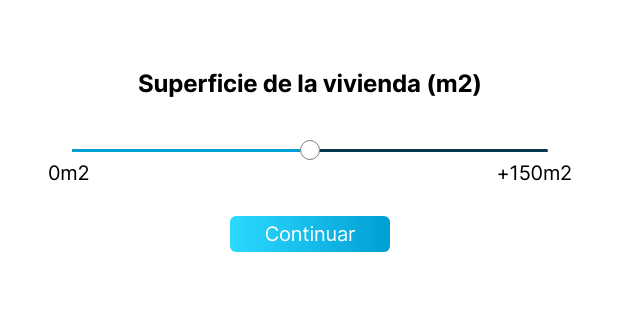
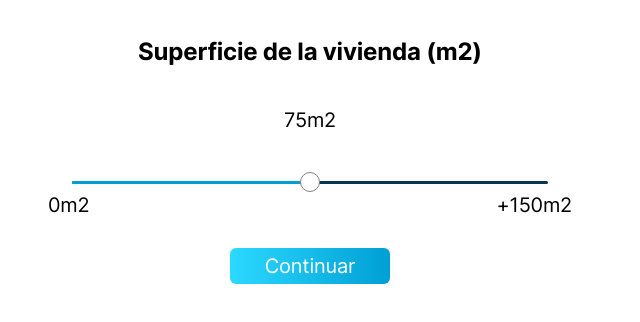
Before and after one commit to InfiniteDesignES/comproinmuebles.com, a React (Vite) app: page / in a window 1280 px wide. Shown: the top 322 px of the page, without its empty margins (0-640 px from the left). Built offline with nearby package versions, Linux system fonts and the light colour scheme.

Commit message:
Terminar slider de metros cuadrados

```diff
--- a/src/components/venderahora/cuarto/MetrosCuadrados.jsx
+++ b/src/components/venderahora/cuarto/MetrosCuadrados.jsx
@@ -1,22 +1,29 @@
 import * as Slider from '@radix-ui/react-slider';
 import "../../../styles/Slider.css"
+import { useState } from 'react';
 
 export default function MetrosCuadrados() {
+    const [sliderValue, setSliderValue] = useState(75);
+
+    const handleSliderChange = (value) => {
+        setSliderValue(value[0]);
+    };
+
     return (
         <div className="relacionExterior max-w-[620px] w-full min-h-[320px] h-full bg-[var(--fondo-informacion-vivienda)] rounded-md flex items-center justify-center gap-10 flex-col bg-900">
             <h3 className="text-2xl font-semibold">Superficie de la vivienda (m2)</h3>
+            <span> {sliderValue == 150 ? "+" : ""} {sliderValue}m2</span>
             <form className='w-full flex items-center justify-center relative'>
                 <span className='absolute left-0 bottom-[-25px] mx-4 md:mx-12'>0m2</span>
-                <span className='absolute right-0 bottom-[-25px] mx-4  md:mx-12'>+150m2</span>
-                <Slider.Root className="SliderRoot w-full" defaultValue={[50]} max={100} step={1}>
+                <span className='absolute right-0 bottom-[-25px] mx-4 md:mx-12'>+150m2</span>
+                <Slider.Root className="SliderRoot w-full" defaultValue={[75]} max={150} step={1} onValueChange={handleSliderChange}>
                     <Slider.Track className="SliderTrack w-full">
-                        <Slider.Range className="SliderRange bg-600 " />
+                        <Slider.Range className="SliderRange bg-600" />
                     </Slider.Track>
-                    <Slider.Thumb className="SliderThumb hover:bg-50 " aria-label="Volume" />
+                    <Slider.Thumb className="SliderThumb hover:bg-50" aria-label="Volume" />
                 </Slider.Root>
             </form>
             <button className="mt-4 h-9 w-40 rounded-md bg-gradient-to-r from-400 via-600 to-800 bg-size-200 bg-pos-0 text-[var(--blanco)] transition-all duration-150 hover:bg-pos-50 active:bg-pos-100">Continuar</button>
         </div>
-
-    )
+    );
 }
```
